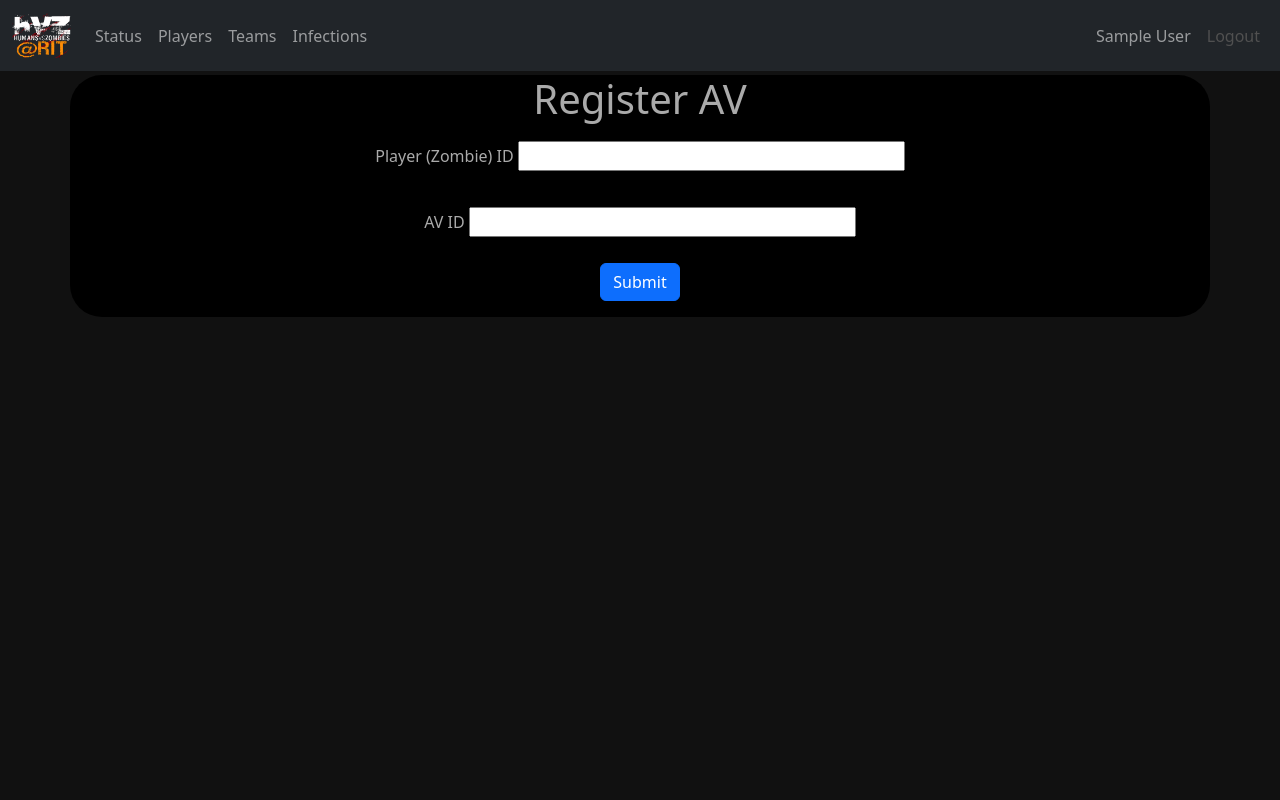
After one commit to RIT-HvZ/website, a Django app: page /av/ in a window 1280 px wide. The commit adds this page. Run offline with Django 4.2, Linux system fonts and the light colour scheme; the visitor is signed in with stand-in values (Sample User, id 1); data that the repository does not hold is empty; some libraries are stand-ins or nearby versions.

Commit message:
Add tagging functionality and UI, add AV functionality and UI, add Missions

```diff
--- a/hvzsite/hvz/admin.py
+++ b/hvzsite/hvz/admin.py
@@ -3,7 +3,7 @@ from django.contrib import admin
 # Register your models here.
 
 from django.contrib.auth.admin import UserAdmin
-from .models import BadgeInstance, BadgeType, Blaster, Game, Mission, Person, PlayerStatus, Tag, Team
+from .models import AntiVirus, BadgeInstance, BadgeType, Blaster, Game, Mission, Person, PlayerStatus, Tag, Team
 
 admin.site.register(Game)
 admin.site.register(Mission)
@@ -14,3 +14,4 @@ admin.site.register(BadgeInstance)
 admin.site.register(Tag)
 admin.site.register(Blaster)
 admin.site.register(Team)
+admin.site.register(AntiVirus)
--- /dev/null
+++ b/hvzsite/hvz/forms.py
@@ -0,0 +1,76 @@
+from django import forms
+from django.forms import ValidationError
+from .models import AntiVirus, PlayerStatus, get_latest_game
+
+class TagForm(forms.Form):
+    tagger_id = forms.CharField(label='Tagger (Zombie) ID', max_length=36)
+    taggee_id = forms.CharField(label='Taggee (Human) ID', max_length=36)
+
+    def clean(self):
+        cd = self.cleaned_data
+
+        tagger = cd.get("tagger_id")
+        taggee = cd.get("taggee_id")
+        this_game = get_latest_game()
+        try:
+            tagger_status = PlayerStatus.objects.get(zombie_uuid=tagger, game=this_game)
+        except:
+            raise ValidationError("No Player with that Zombie ID found")
+
+        taggee_status = None
+        try:
+            taggee_status = PlayerStatus.objects.get(tag1_uuid=taggee, game=this_game)
+            #if taggee_status.status != "h":
+            #    raise ValidationError("Taggee Human ID #1 given, but that ID was already tagged!")
+        except:
+            pass
+        try:
+            taggee_status = PlayerStatus.objects.get(tag2_uuid=taggee, game=this_game)
+            #if taggee_status.status != "v":
+            #    raise ValidationError("Taggee Human ID #2 given, but ID #1 wasn't used yet!")
+        except:
+            pass
+        if taggee_status is None:
+            raise ValidationError("No player with that Human ID found")
+
+        if not tagger_status.is_zombie():
+            raise ValidationError("Tagger is not a Zombie!")
+        if not taggee_status.is_human():
+            raise ValidationError("Taggee is not a Human!")
+
+        cd["tagger"] = tagger_status
+        cd["taggee"] = taggee_status
+        # Validation complete
+        return cd
+
+
+class AVForm(forms.Form):
+    player_id = forms.CharField(label='Player (Zombie) ID', max_length=36)
+    av_id = forms.CharField(label='AV ID', max_length=36)
+
+    def clean(self):
+        cd = self.cleaned_data
+
+        player = cd.get("player_id")
+        av = cd.get("av_id")
+        this_game = get_latest_game()
+        try:
+            player_status = PlayerStatus.objects.get(zombie_uuid=player, game=this_game)
+        except:
+            raise ValidationError("No Player with that Zombie ID found")
+        try:
+            av = AntiVirus.objects.get(av_id=av, game=this_game)
+        except:
+            raise ValidationError("No AntiVirus with that ID found")
+
+        if not player_status.is_zombie():
+            raise ValidationError("Player is not a Zombie!")
+        if av.used_by is not None:
+            raise ValidationError("AntiVirus already used!")
+        if len(AntiVirus.objects.filter(game=this_game, used_by=player_status.player)) > 0:
+            raise ValidationError("Player has already used an AV this game!")
+
+        cd["player"] = player_status
+        cd["av"] = av
+        # Validation complete
+        return cd
--- a/hvzsite/hvz/urls.py
+++ b/hvzsite/hvz/urls.py
@@ -18,6 +18,10 @@ urlpatterns = [
     path('api/players', views.players_api),
     path('api/teams', views.teams_api),
     path('api/', include(router.urls)),
+    path('tag/', views.tag),
+    path('av/', views.av),
+    path('blasterapproval/', views.blasterapproval),
+    path('missions/', views.missions_view),
     path('api-auth/', include('rest_framework.urls', namespace='rest_framework')),
     path('', views.index),
     path('accounts/', include('allauth.urls')),
--- a/hvzsite/hvz/views.py
+++ b/hvzsite/hvz/views.py
@@ -1,14 +1,16 @@
-from webbrowser import get
+from datetime import datetime
 from django.shortcuts import render
 from django.db.models import Q
 from django.http import HttpResponse, HttpResponseRedirect, JsonResponse
 from rest_framework.response import Response
 from django.db.models import Count
+from django.utils import timezone
 from django.contrib.auth.models import Group
 from rest_framework import viewsets
 from rest_framework import permissions
 from .serializers import UserSerializer, GroupSerializer
-from .models import Person, BadgeInstance, PlayerStatus, Tag, Blaster, Team, Game, get_latest_game
+from .models import AntiVirus, Mission, Person, BadgeInstance, PlayerStatus, Tag, Blaster, Team, Game, get_latest_game
+from .forms import TagForm, AVForm
 from rest_framework.decorators import api_view
 import json
 
@@ -21,6 +23,70 @@ def me(request):
     if not request.user.is_authenticated:
         return HttpResponseRedirect("/")
     return player_view(request, request.user.player_uuid)
+
+def missions_view(request):
+    if not request.user.is_authenticated:
+        return HttpResponseRedirect("/")
+    if request.user.current_status.is_zombie():
+        missions = Mission.objects.filter(game=get_latest_game(), team='z', go_live_time__lt=timezone.now())
+    elif request.user.current_status.is_human():
+        missions = Mission.objects.filter(game=get_latest_game(), team='h', go_live_time__lt=timezone.now())
+    elif request.user.current_status.is_staff():
+        missions = Mission.objects.filter(game=get_latest_game(), go_live_time__lt=timezone.now())
+    missions.order_by("go_live_time")
+    return render(request, "missions.html", {'missions':missions})
+
+def tag(request):
+    if not request.user.is_authenticated:
+        return HttpResponseRedirect("/")
+    if request.method == "GET":
+        form = TagForm()
+    else:
+        form = TagForm(request.POST)
+        if form.is_valid():
+            tag = Tag.objects.create(tagger=form.cleaned_data['tagger'].player, taggee=form.cleaned_data['taggee'].player, game=get_latest_game())
+            tag.save()
+            form.cleaned_data['taggee'].status = 'z'
+            form.cleaned_data['taggee'].save()
+            form = TagForm()
+            return render(request, "tag.html", {'form':form, 'tagcomplete': True, 'tag': tag})
+    return render(request, "tag.html", {'form':form, 'tagcomplete': False})
+
+def av(request):
+    if not request.user.is_authenticated:
+        return HttpResponseRedirect("/")
+    if request.method == "GET":
+        form = AVForm()
+    else:
+        form = AVForm(request.POST)
+        if form.is_valid():
+            form.cleaned_data['player'].status = 'v'
+            form.cleaned_data['player'].save()
+            form.cleaned_data['av'].used_by = form.cleaned_data['player'].player
+            form.cleaned_data['av'].time_used = datetime.now()
+            form.cleaned_data['av'].save()
+            newform = AVForm()
+            return render(request, "av.html", {'form':newform, 'tagcomplete': True, 'av': form.cleaned_data['av']})
+    return render(request, "av.html", {'form':form, 'tagcomplete': False})
+
+def blasterapproval(request):
+    pass
+#    if (not request.user.is_authenticated) or (not request.user.current_status.is_admin()):
+#        return HttpResponseRedirect("/")
+#    if request.method == "GET":
+#        form = AVForm()
+#    else:
+#        form = AVForm(request.POST)
+#        if form.is_valid():
+#            form.cleaned_data['player'].status = 'v'
+#            form.cleaned_data['player'].save()
+#            form.cleaned_data['av'].used_by = form.cleaned_data['player'].player
+#            form.cleaned_data['av'].time_used = datetime.now()
+#            form.cleaned_data['av'].save()
+#            newform = AVForm()
+#            return render(request, "av.html", {'form':newform, 'tagcomplete': True, 'av': form.cleaned_data['av']})
+#    return render(request, "av.html", {'form':form, 'tagcomplete': False})
+
 
 class UserViewSet(viewsets.ModelViewSet):
     """
--- a/hvzsite/static/css/base.css
+++ b/hvzsite/static/css/base.css
@@ -1,6 +1,15 @@
 body {
-    background-color: #020202;
+    background-color: #111;
     padding-top: 75px;
+}
+
+h1 {
+    color: #aaa;
+    text-shadow: #000 2px 2px 3px;
+}
+
+form {
+    color: #aaa;
 }
 
 .logout-link {
@@ -8,7 +17,7 @@ body {
 }
 .container {
     border-radius: 2em;
-    background-color: #4d4d4d;
+    background-color: #000;
 }
 
 .logo-img {
@@ -40,6 +49,17 @@ body {
     background-color: rgba(16, 185, 1, 0.527);
 }
 
+.dt_mod td{
+    background-color: rgba(9, 111, 228, 0.644);
+}
+
+.dt_admin td{
+    background-color: rgba(255, 238, 0, 0.8);
+}
+
+th, label {
+    color: #aaa;
+}
 #maincontainer.zombiecontainer {
     background-color: rgba(16, 185, 1, 0.527);
 }
@@ -47,6 +67,15 @@ body {
 #maincontainer.humancontainer {
     background-color: rgba(201, 119, 13, 0.5);
 }
+
+#maincontainer.modcontainer {
+    background-color: rgba(9, 111, 228, 0.644);
+}
+
+#maincontainer.admincontainer {
+    background-color: rgba(255, 238, 0, 0.8);
+}
+
 .dt_name_link, .dt_team_link{
     text-decoration: none;
     color: rgb(30,30,30);
@@ -135,3 +164,26 @@ body {
 .playermainrow h1 {
     text-decoration: underline;
 }
+
+#tagform input {
+    margin-top: 10px;
+    margin-bottom: 10px;
+}
+
+.tagnotification {
+    background-color: #1f1;
+    border-radius: 10px;
+    color: #111;
+    padding: 10px;
+    text-align: center;
+    vertical-align:middle;
+}
+
+.tagformerrors {
+    background-color: #822;
+    border-radius: 10px;
+    color: #111;
+    text-align: center;
+    padding:10px;
+    vertical-align:middle;
+}
--- a/hvzsite/templates/allauth/socialaccount/login.html
+++ b/hvzsite/templates/allauth/socialaccount/login.html
@@ -12,7 +12,7 @@
   {% else %}
   <div class="row">
     <div class="col login-title">
-      <h1>{% blocktrans with provider.name as provider %}Sign In via {{ provider }}{% endblocktrans %}</h1>
+      <h1>{% blocktrans with provider.name as provider %}Sign in via {{ provider }}{% endblocktrans %}</h1>
     </div>
   </div>
   <div class="row">
--- /dev/null
+++ b/hvzsite/templates/av.html
@@ -0,0 +1,40 @@
+{% extends 'base.html' %}
+{% load socialaccount %}
+{% load static %}
+{% block title %} HvZ @ RIT - Register AV {% endblock %}
+{% block extrahead %}
+<script>
+    $(document).ready(function () {
+        $("#id_av_id").attr('size',36);
+        $("#id_player_id").attr('size',36);
+    });
+    </script>
+{% endblock %}
+{% block body %}
+<div class="row">
+    <div class="col">
+        <h1 class="center"> Register AV </h1>
+    </div>
+</div>
+<div class="row">
+    <div class="col">
+        {% if tagcomplete %}
+            <h2 class="tagnotification">Successfully registered AV of {{av.used_by}}!</h2>
+        {% endif %}
+        <form method="post" id="tagform" class="center">{% csrf_token %}
+            {% if form.non_field_errors|length > 0 %}<div class="tagformerrors mb-3">{{ form.non_field_errors }}</div>{% endif %}
+            <div class="mb-3">
+                {{ form.player_id.errors }}
+                <label for="{{ form.player_id.id_for_label }}" class="form-label">Player (Zombie) ID</label>
+                {{ form.player_id }}
+            </div>
+            <div class="mb-3">
+                {{ form.av_id.errors }}
+                <label for="{{ form.av_id.id_for_label }}" class="form-label">AV ID</label>
+                {{ form.av_id }}
+            </div>
+            <button type="submit" class="btn btn-primary">Submit</button>
+        </form>
+    </div>
+</div>
+{% endblock %}
--- a/hvzsite/templates/base.html
+++ b/hvzsite/templates/base.html
@@ -34,7 +34,25 @@
                   <li class="nav-item">
                     <a class="nav-link" href="#">Infections</a>
                   </li>
-                </ul>
+                  {% if user.is_authenticated and user.active_this_game %}
+                  <li class="nav-item">
+                    <a class="nav-link" href="/missions/">Missions</a>
+                  </li>
+                  <li class="nav-item">
+                    <a class="nav-link" href="/tag/">Register Tag</a>
+                  </li>
+                  {% endif %}
+                  {% if user.is_authenticated and user.current_status.is_zombie %}
+                  <li class="nav-item">
+                    <a class="nav-link" href="/av/">Register AV</a>
+                  </li>
+                  {% endif %}
+                  {% if user.is_authenticated and user.current_status.is_admin %}
+                  <li class="nav-item">
+                    <a class="nav-link" href="/blasterapproval/">Approve Blasters</a>
+                  </li>
+                  {% endif %}
+              </ul>
                 <ul class="navbar-nav ms-auto">
                   <li class="nav-item">
                     {% if user.is_authenticated %}
--- /dev/null
+++ b/hvzsite/templates/form_template.html
@@ -0,0 +1,6 @@
+{% for field in form %}
+    <div class="mb-3">
+        {{ field.errors }}
+        {{ field.label_tag }} {{ field }}
+    </div>
+{% endfor %}
```
Also changed, not shown: hvzsite/hvz/models.py (+26 -2 lines), hvzsite/hvzsite/settings.py (+16 -14 lines), hvzsite/templates/missions.html (added, +31 -0 lines), hvzsite/templates/player.html (+7 -1 lines), hvzsite/templates/tag.html (added, +40 -0 lines).
